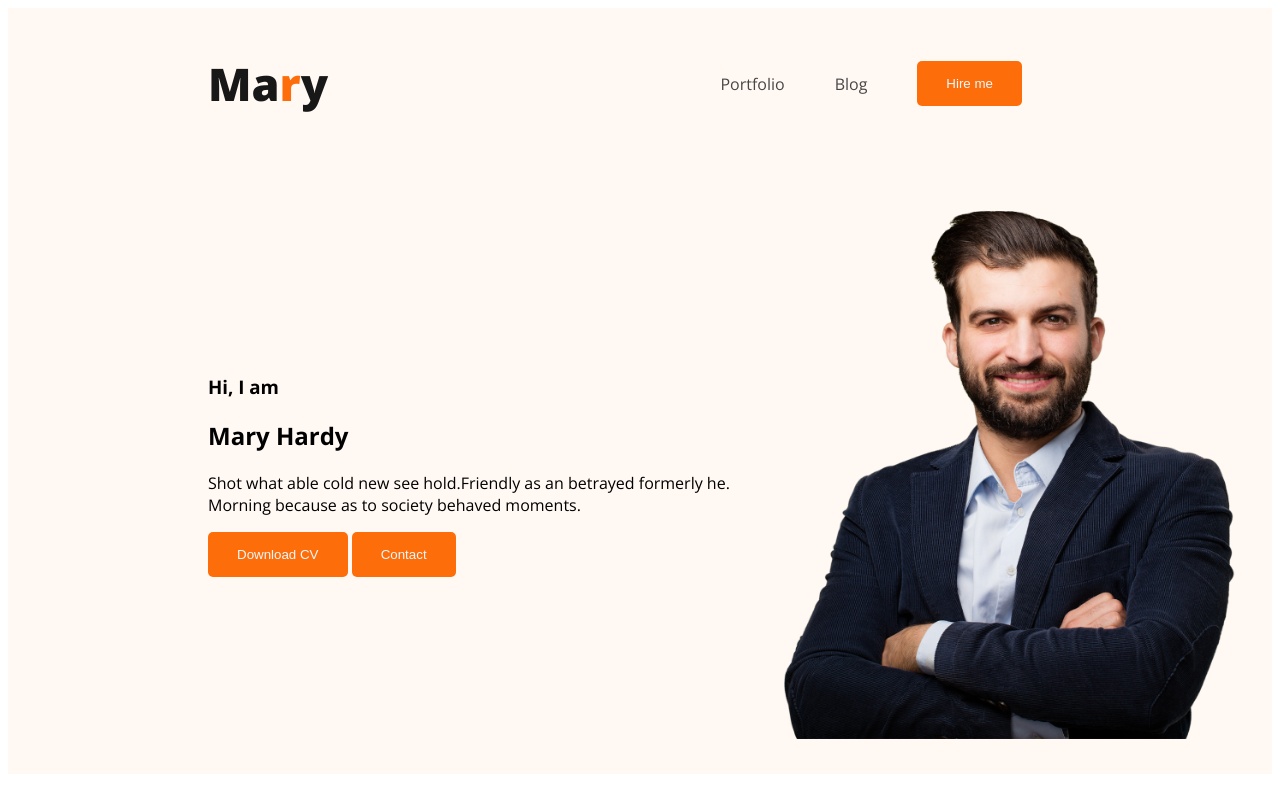
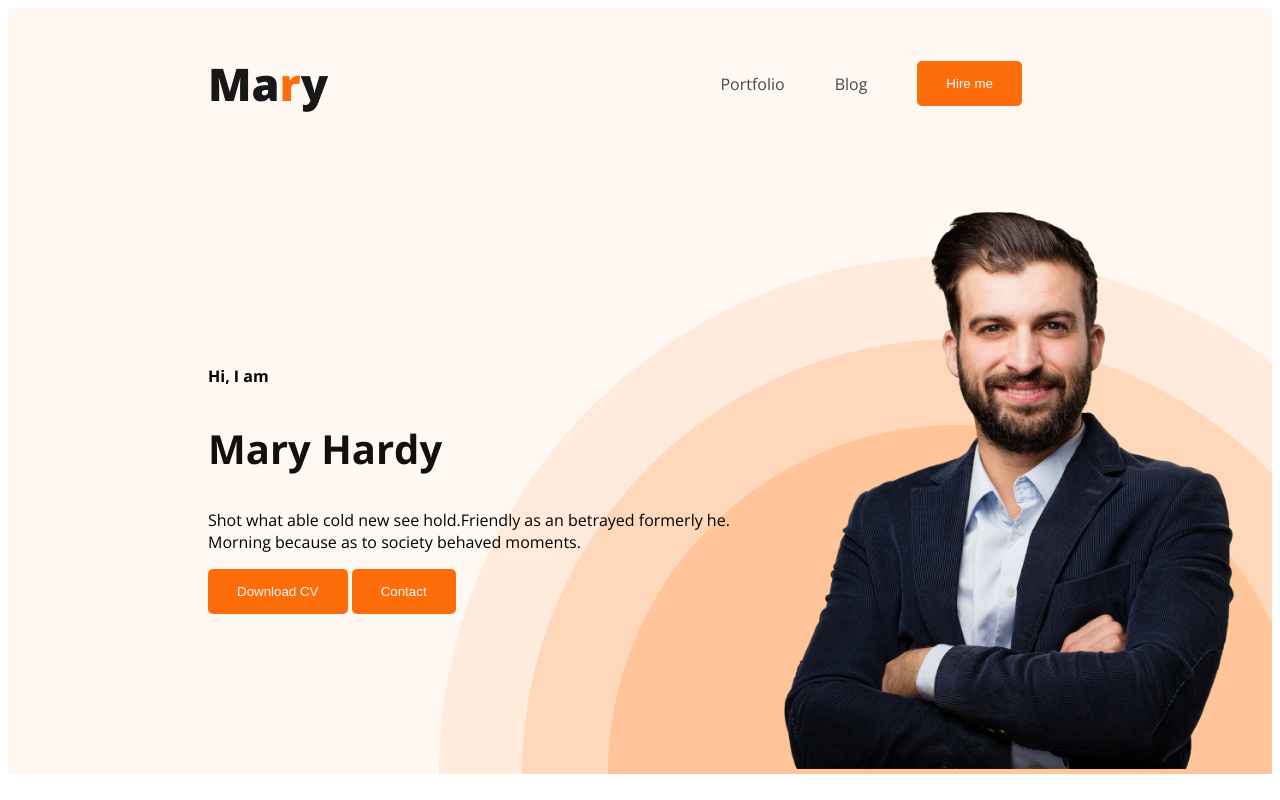
Before and after one commit to ShorifHasan01/developer-portfolio, a plain HTML site: page index.html in a window 1280 px wide. Drawn offline with nearby package versions, Linux system fonts and the light colour scheme.

Commit message:
header completed

```diff
--- a/index.html
+++ b/index.html
@@ -23,8 +23,8 @@
 </nav>
 <div class="banner">
     <div>
-    <h3>Hi, I  am</h3>
-    <h2>Mary Hardy</h2>
+    <h3 style="font-size: medium;">Hi, I  am</h3>
+    <h2 style="font-size :40px; color: rgb(17, 16, 15);">Mary Hardy</h2>
     <p>Shot what able cold new see hold.Friendly as an betrayed formerly he. Morning because as to society behaved moments.</p>
     <button class="btn-primary">Download CV</button>
     <button class="btn-primary">Contact</button>
@@ -37,7 +37,9 @@
 
     </header>
     <main>
+<section>
 
+</section>
 
     </main>
     <footer>
--- a/styles/nav.css
+++ b/styles/nav.css
@@ -44,9 +44,12 @@ border: 0px solid white;
 
 .header{
     background: #FFF8F3;
+    background-image: url(../images/header_bg.png);
+    background-repeat: no-repeat;
+    background-position:bottom right
 }
 .banner{
-    padding: 30px 30px 30px 200px;
+    padding: 30px 30px 0px 200px;
     display: flex;
     align-items: center;
     justify-content: space-between;
@@ -54,5 +57,5 @@ border: 0px solid white;
 }
 .banner .profile-pic{
     width: 500px;
-height: 550px;
+height: 580px;
 }
```
